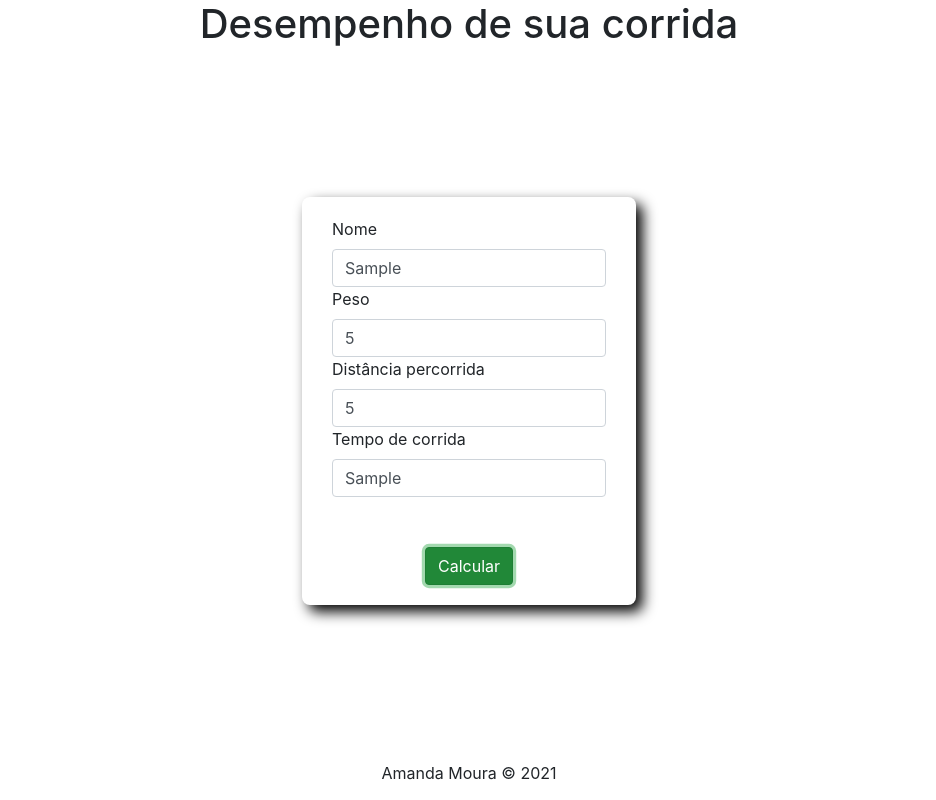
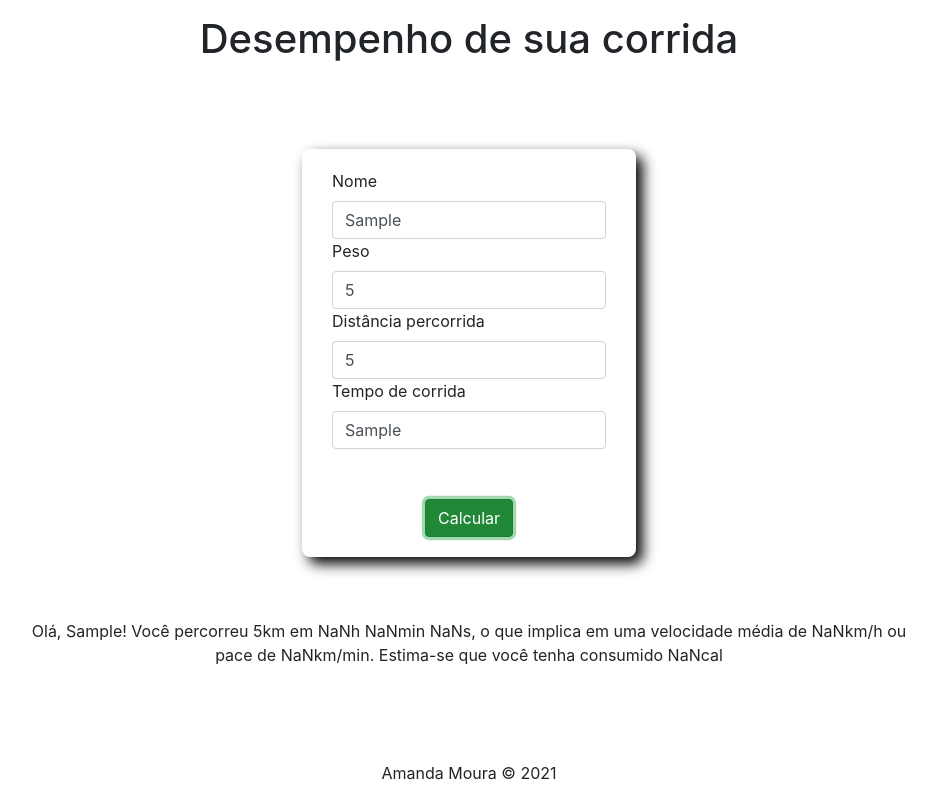
Before and after one commit to AmandaMS09/corridas, a plain HTML site: page index.html in a window 1280 px wide. Both pictures are taken after typing "Sample", "5", "5", "Sample" into the empty fields and a click on the button "Calcular". Shown: the whole page, without its empty margins (171-1107 px from the left). Drawn offline with nearby package versions, Linux system fonts and the light colour scheme.

Commit message:
Finalização do projeto

```diff
--- a/css/estilo.css
+++ b/css/estilo.css
@@ -9,6 +9,7 @@ body { display: flex;
 }
 
 header { width: 100vw;
+    padding: 15px;
     height: fit-content;
 }
 
@@ -32,3 +33,7 @@ footer { text-align: center;
 
 #calcular { margin-top: 50px;
 }
+
+#resultado { width: 70vw;
+    height: auto;
+}
--- a/index.html
+++ b/index.html
@@ -52,6 +52,8 @@
         </form>
     </section>
 
+    <p id="resultado"></p>
+
     <!--Footer-->
     <footer>
         <span>Amanda Moura © 2021</span>
--- a/js/script.js
+++ b/js/script.js
@@ -1,3 +1,39 @@
-//window.alert('Olá mundo')
-/*window.confirm('Você é legal?')
-window.prompt('Qual é o seu nome?')*/
+const calcular = document.getElementById('calcular');
+
+function pace() {
+    const nome = document.getElementById('nome').value;
+    const peso = document.getElementById('peso').value;
+    const distancia = document.getElementById('distancia').value;
+    const tempo = document.getElementById('tempo').value;
+
+    const resultado = document.getElementById('resultado');
+
+    if (nome !== '' && peso !== '' && distancia !== '' && tempo !== '') {
+
+        const tempo_sep = tempo.split(':');
+
+        const horas = parseInt(tempo_sep[0]);
+
+        const minutos = parseInt(tempo_sep[1]);
+
+        const segundos = parseInt(tempo_sep[2]);
+
+        const tempo_em_horas =  horas + minutos/60 + segundos/3600;
+
+        const tempo_em_minutos =  horas*60 + minutos + segundos/60;
+
+        const velocidade = (distancia/(tempo_em_horas)).toFixed(2);
+
+        const pace = ((60/velocidade)).toFixed(2);
+
+        const calorias = (velocidade*peso*0.0175*(tempo_em_minutos)).toFixed(2);
+
+
+        resultado.textContent =`Olá, ${nome}! Você percorreu ${distancia}km em ${horas}h ${minutos}min ${segundos}s, o que implica em uma velocidade média de ${velocidade}km/h ou pace de ${pace}km/min. Estima-se que você tenha consumido ${calorias}cal`;
+
+
+    }else{
+        resultado.textContent = 'Para ter acesso ao seu desmpenho, preencha todos os campos!!!';
+    }
+}
+calcular.addEventListener('click', pace);
```
